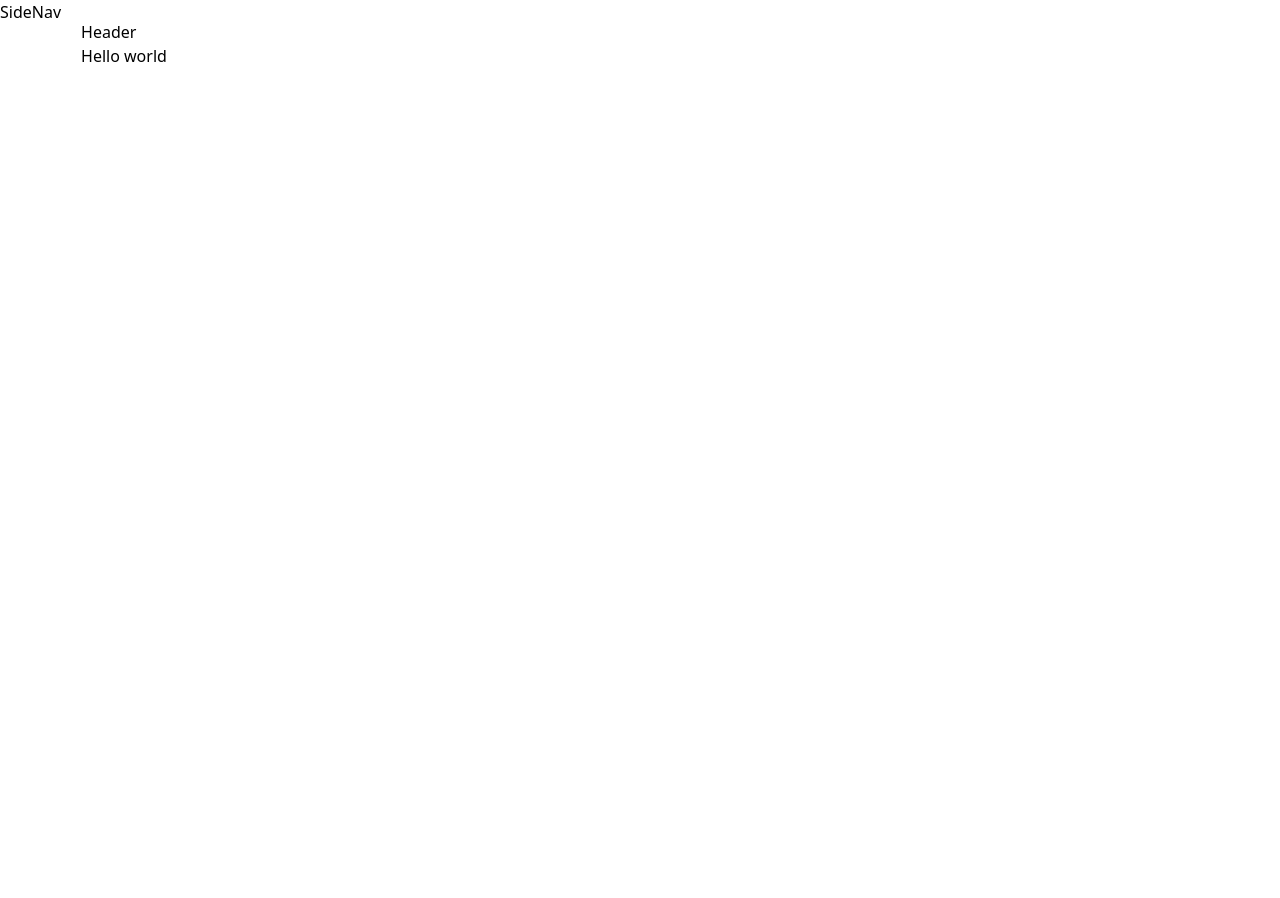
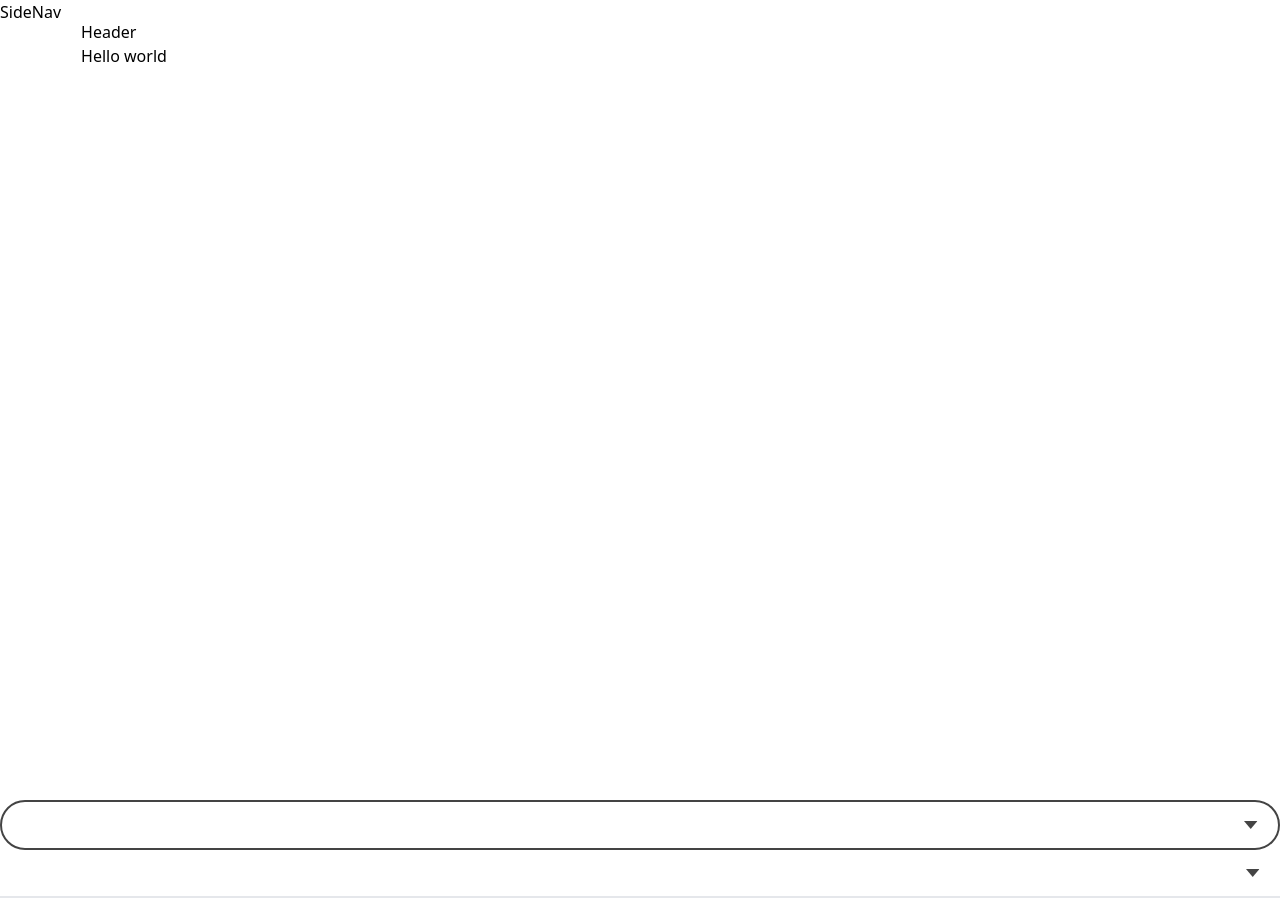
Before and after one commit to OCBM/OCBM-FE, a React (Vite) app: page / in a window 1280 px wide. Before the commit the page ends 800 px from the top, so only its background shows below. Built offline with nearby package versions, Linux system fonts and the light colour scheme.

Commit message:
resolved all the comments

```diff
--- a/src/App.tsx
+++ b/src/App.tsx
@@ -1,14 +1,38 @@
 import { Route } from 'react-router-dom';
 import Home from './pages/Home';
 import { PublicRoutes } from './routes';
+import Dropdown from './components/dropdown';
 
 function App() {
+  const dataOptions = [
+    {
+      id: 1,
+      text: 'Alert Data',
+    },
+    {
+      id: 2,
+      text: 'Warn Data',
+    },
+  ];
   return (
     <div>
       <PublicRoutes>
         <Route path="/" element={<Home />} />
         <Route path="*" element={<h1>Not found</h1>} />
       </PublicRoutes>
+      <Dropdown
+        options={dataOptions}
+        handleChange={function (val: string): void {
+          throw new Error('Function not implemented.');
+        }}
+      />
+      <Dropdown
+        type="secondary"
+        options={dataOptions}
+        handleChange={function (val: string): void {
+          throw new Error('Function not implemented.');
+        }}
+      />
     </div>
   );
 }
--- a/src/components/dropdown/index.tsx
+++ b/src/components/dropdown/index.tsx
@@ -1,5 +1,5 @@
 import { useEffect, useRef, useState } from 'react';
-import { DropdownPropsType } from './types';
+import { DropdownOptionType, DropdownPropsType } from './types';
 import { ChevronDown } from '@/assets/icons';
 
 const Dropdown = ({ options, selectedVal, handleChange, type, placeholder }: DropdownPropsType) => {
@@ -7,18 +7,20 @@ const Dropdown = ({ options, selectedVal, handleChange, type, placeholder }: Dro
   const [isOpen, setIsOpen] = useState<boolean>(false);
 
   const inputRef = useRef(null);
+
   useEffect(() => {
     document.addEventListener('click', toggle);
     return () => document.removeEventListener('click', toggle);
   }, []);
 
-	const selectOption = (option: any) => {
-		setQuery(() => '');
+  const selectOption = (option: DropdownOptionType) => {
+    setQuery('');
     handleChange(option?.text);
-		setIsOpen((isOpen) => !isOpen);
+    setIsOpen(!isOpen);
   };
-	function toggle(e: any) {
-		setIsOpen(e && e.target === inputRef.current);
+
+  function toggle(event: any) {
+    setIsOpen(event && event.target === inputRef.current);
   }
 
   const getDisplayValue = () => {
@@ -27,19 +29,21 @@ const Dropdown = ({ options, selectedVal, handleChange, type, placeholder }: Dro
     return '';
   };
 
-	const filter = (options: any) => {
+  const filterOptions = (options: DropdownOptionType[]) => {
     return options?.filter(
-			(option: any) => option?.text?.toLowerCase().includes(query.toLowerCase())
+      (option: DropdownOptionType) => option?.text?.toLowerCase().includes(query.toLowerCase()),
     );
   };
+
   return (
     <div className="relative">
       <div
         className={
-					type
+          type === 'secondary'
             ? 'flex items-center justify-between border-b-2 py-3 px-5'
             : 'flex border-2 py-3 px-5 overflow-hidden rounded-[50px] gap-3 items-center justify-between border-[#444444] cursor-pointer'
-				}>
+        }
+      >
         <input
           ref={inputRef}
           type="text"
@@ -58,11 +62,12 @@ const Dropdown = ({ options, selectedVal, handleChange, type, placeholder }: Dro
       </div>
       {isOpen && (
         <div className="absolute border-4 w-full px-8 py-3 my-3 border-white rounded-b-2xl rounded-l-2xl shadow-[0px_4px_6px_0px_rgba(0,0,0,0.08)] ">
-					{filter(options).map((option: any) => (
+          {filterOptions(options).map((option: DropdownOptionType) => (
             <div
               onClick={() => selectOption(option)}
               className="p-4  cursor-pointer transition-all  hover:bg-[#f4f4f4] rounded-r-xl"
-							key={option?.value}>
+              key={option?.id}
+            >
               {option?.text}
             </div>
           ))}
--- a/src/components/dropdown/types.ts
+++ b/src/components/dropdown/types.ts
@@ -1,7 +1,12 @@
 export type DropdownPropsType = {
-	options?: { text: string }[];
-	selectedVal?: string;
-	handleChange: (val: string) => void;
-	type?: string;
-	placeholder?: string;
+  options: DropdownOptionType[];
+  selectedVal?: string;
+  handleChange: (val: string) => void;
+  type?: 'primary' | 'secondary' | undefined;
+  placeholder?: string;
 };
+
+export type DropdownOptionType = {
+  id: number;
+  text: string;
+};
--- a/tsconfig.json
+++ b/tsconfig.json
@@ -29,5 +29,9 @@
     }
   },
   "include": ["src"],
-	"references": [{ "path": "./tsconfig.node.json" }]
+  "references": [
+    {
+      "path": "./tsconfig.node.json"
     }
+  ]
+}
```
Also changed, not shown: 1 other file (tests, documents, lock files or other folders). Lines whose indentation alone changed are shown as unchanged.
